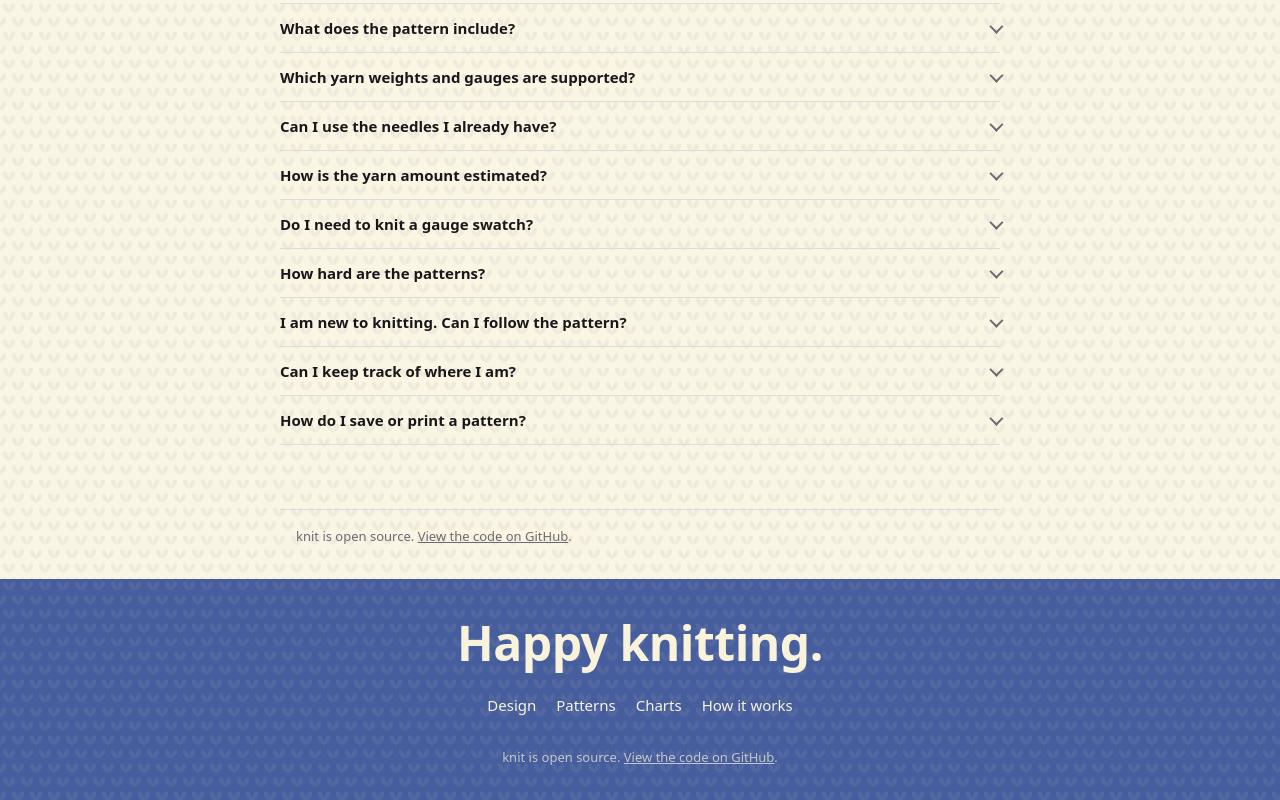
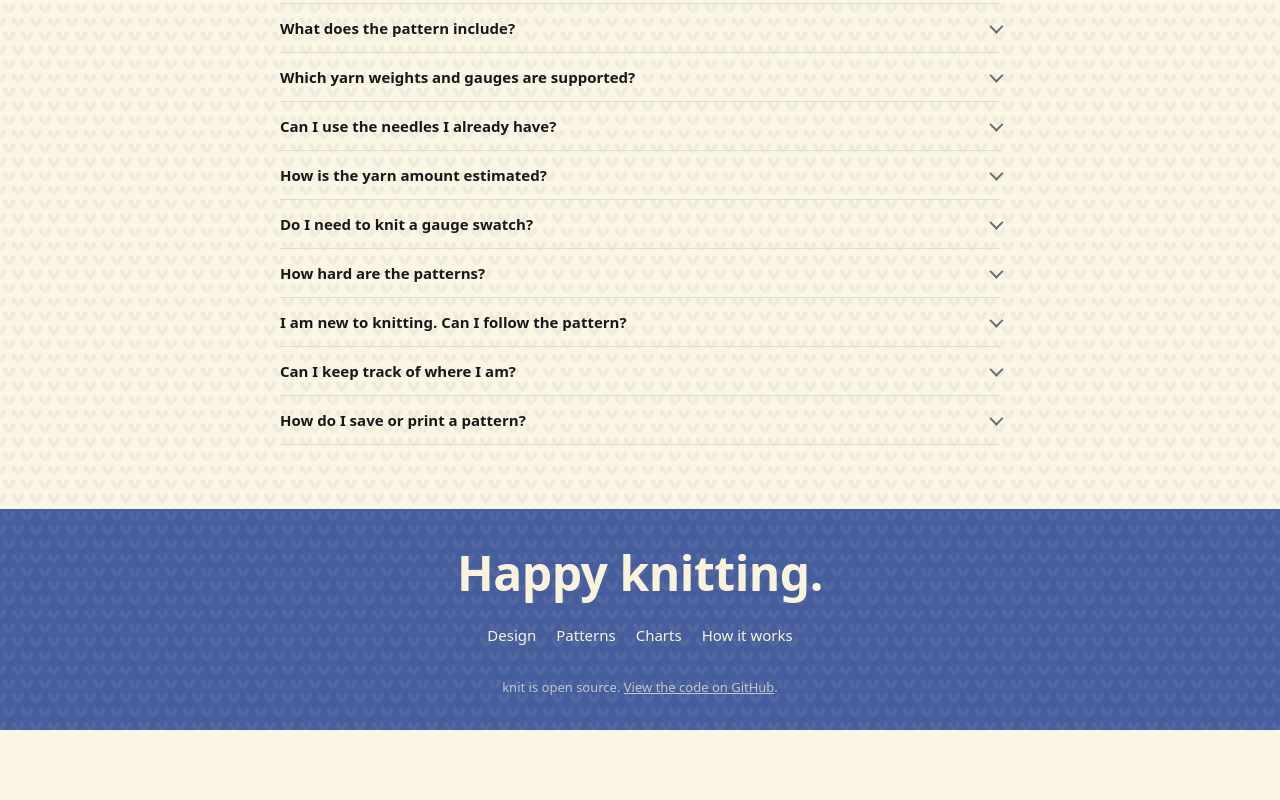
Before and after one commit to walkersutton/knit, a SvelteKit app: page /about in a window 1280 px wide. Shown: the part 2715-3515 px from the top of the page. After the commit the page ends 3445 px from the top, so only its background shows below. Built offline with nearby package versions, Linux system fonts and the light colour scheme; no server answers.

Commit message:
Remove redundant open source footer from about page

```diff
--- a/src/routes/about/Chrome.svelte
+++ b/src/routes/about/Chrome.svelte
@@ -1,8 +1,6 @@
 <script lang="ts">
 	import type { Snippet } from 'svelte';
 	import HeaderSlot from '$lib/HeaderSlot.svelte';
-	import { SITE } from '$lib/site';
-
 	let { children, wide = false }: { children: Snippet; wide?: boolean } = $props();
 </script>
 
@@ -11,7 +9,6 @@
 
 <div class="page">
 	<main class:wide>{@render children()}</main>
-	<footer>knit is open source. <a href={SITE.source} target="_blank" rel="noopener">View the code on GitHub</a>.</footer>
 </div>
 
 <style>
@@ -59,15 +56,4 @@
 			background: #d0604a;
 		}
 	}
-	footer {
-		max-width: 720px;
-		margin: 0 auto;
-		padding: 16px 16px 32px;
-		border-top: 1px solid var(--line);
-		color: var(--muted);
-		font-size: 13px;
-	}
-	footer a {
-		color: inherit;
-	}
 </style>
```
